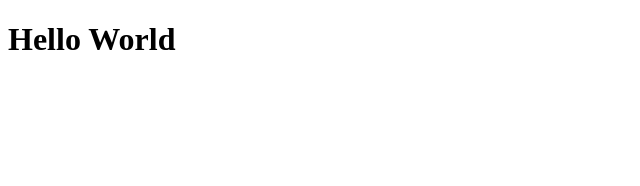
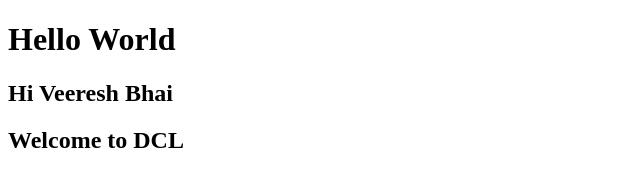
Before and after one commit to Sai8094/DCL-Projects, a plain HTML site: page index.html in a window 1280 px wide. Shown: the whole page, without its empty margins (0-640 px from the left). Drawn offline with Linux system fonts and the light colour scheme.

Commit message:
Update index.html

```diff
--- a/index.html
+++ b/index.html
@@ -6,6 +6,9 @@
     <title>Home</title>
 </head>
 <body>
+
     <h1>Hello World</h1>
+    <h2>Hi Veeresh Bhai</h2>
+    <h2>Welcome to DCL</h2>
 </body>
 </html>
```
